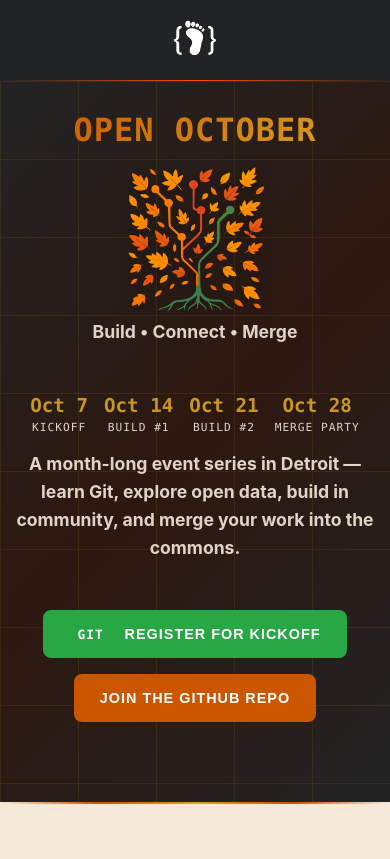
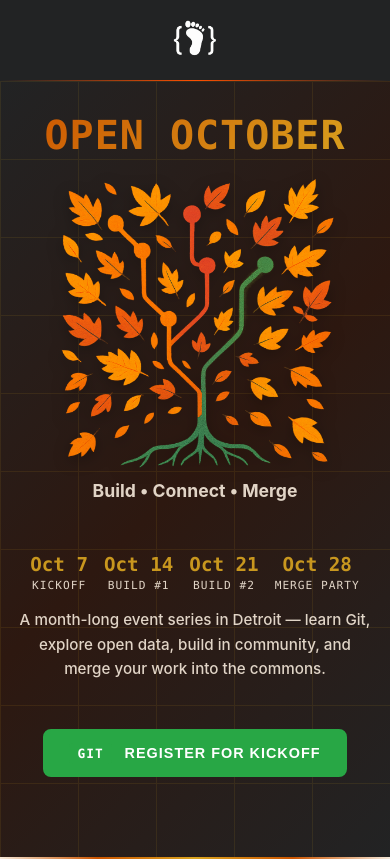
Before and after one commit to buidl-renaissance/thebarefoot.dev, a Next.js app: page /open-october in a window 390 px wide. Shown: the top 859 px of the page. Built offline with nearby package versions, Linux system fonts and the light colour scheme.

Commit message:
open october

```diff
--- a/src/pages/open-october.tsx
+++ b/src/pages/open-october.tsx
@@ -75,11 +75,6 @@
 
 const HeroTreeImage = styled(Image)`
   filter: drop-shadow(0 4px 8px rgba(0, 0, 0, 0.3));
-
-  @media (max-width: 768px) {
-    width: 150px;
-    height: 150px;
-  }
 `;
 
 const HeroDatesContainer = styled.div`
@@ -130,7 +125,7 @@
 
 const MainHeadline = styled.h1<{ theme: ThemeType }>`
   font-family: ${({ theme }) => theme.fonts.mono};
-  font-size: clamp(2rem, 6vw, 4rem);
+  font-size: clamp(3rem, 6vw, 4rem);
   font-weight: bold;
   margin-bottom: 1rem;
   letter-spacing: 3px;
@@ -142,7 +137,7 @@
   text-transform: uppercase;
 
   @media (max-width: 480px) {
-    font-size: 2rem;
+    font-size: 2.5rem;
     letter-spacing: 1px;
   }
 `;
@@ -574,7 +569,7 @@
             </HeroDateItem>
           </HeroDatesContainer>
 
-          <SubHeadline style={{ fontSize: '1.1rem', marginBottom: '3rem' }}>
+          <SubHeadline style={{ marginBottom: '3rem', fontWeight: '500', fontSize: '0.95rem' }}>
             A month-long event series in Detroit — learn Git, explore open data, build in community, and merge your work into the commons.
           </SubHeadline>
           <CTAGroup>
@@ -583,11 +578,11 @@
                 <GitIcon>git</GitIcon> Register for Kickoff
               </CTAButton>
             </Link>
-            <CTAButton
+            {/* <CTAButton
               onClick={() => window.open('https://github.com/open-october-detroit', '_blank')}
             >
               Join the GitHub Repo
-            </CTAButton>
+            </CTAButton> */}
           </CTAGroup>
         </HeroContent>
       </HeroSection>
```
